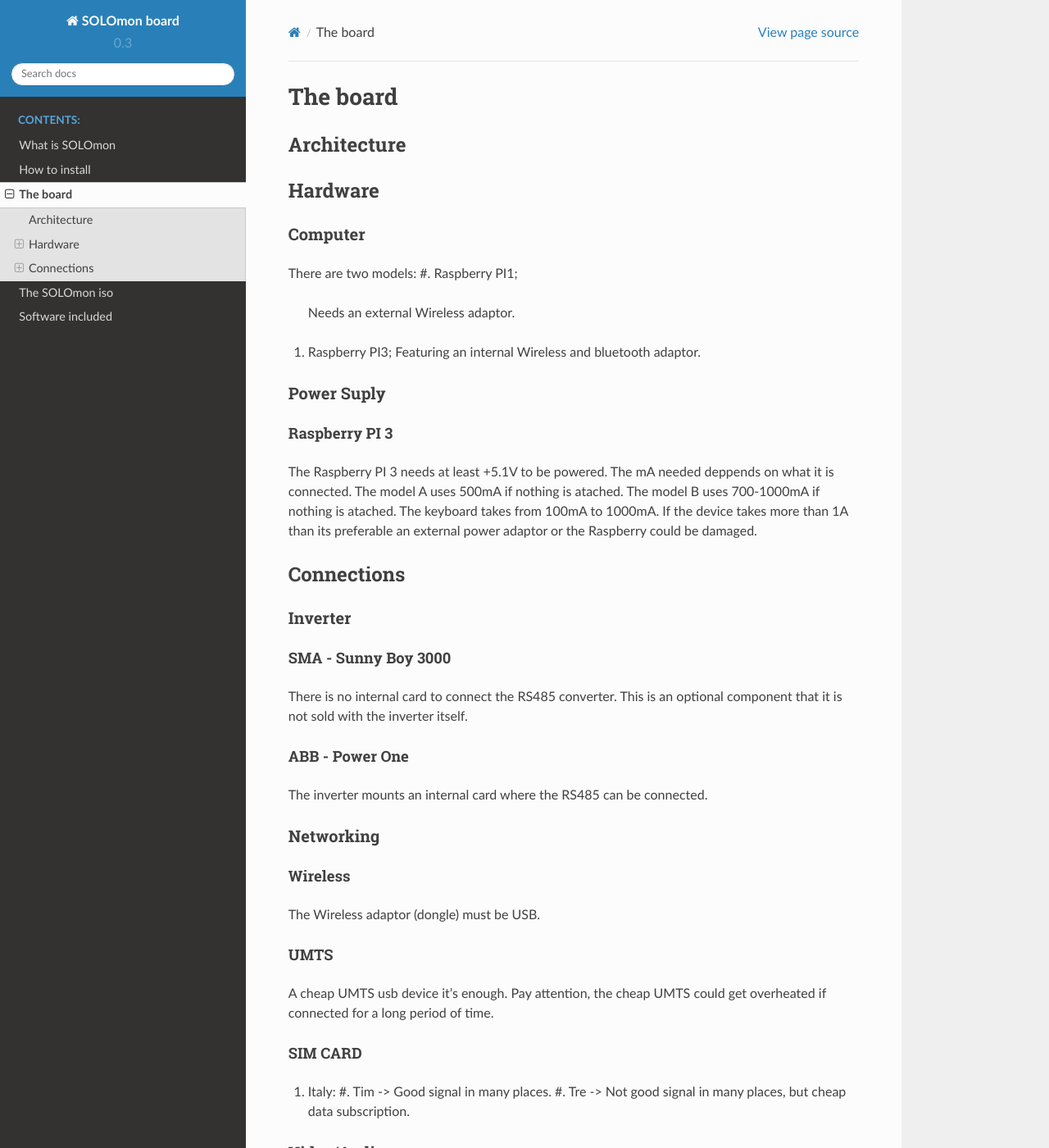
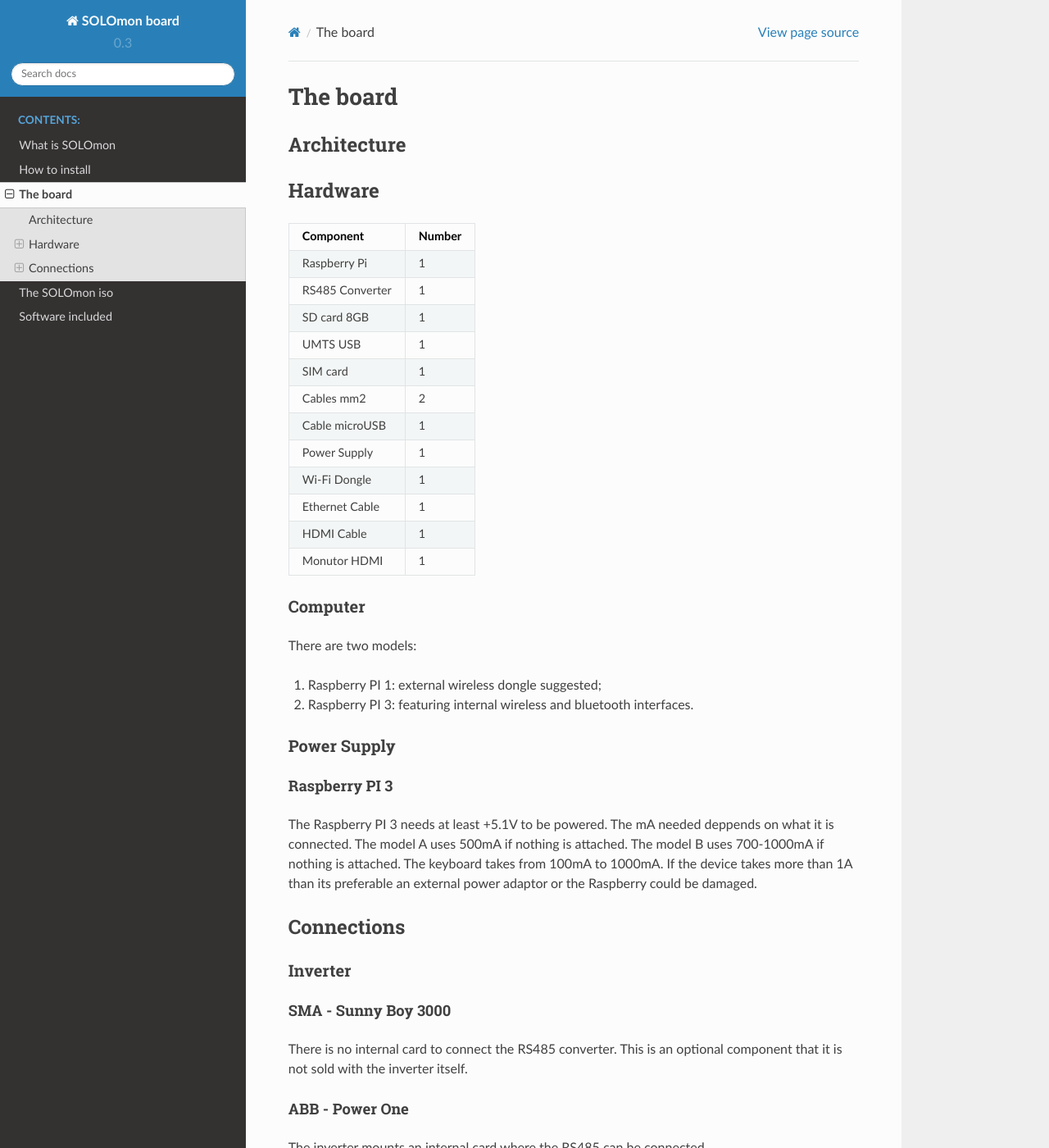
Before and after one commit to befair/solomon-board, a Sphinx documentation site: the page built from doc-dev/source/the-solomon-board.rst, in a window 1280 px wide and 1400 px high. Shown: the whole window at 82% size. Built offline with Sphinx 7.4.7 and the Read the Docs theme 2.0.0, drawn with Linux system fonts in a browser that asks for light colours; some of the changed text lies outside the part shown.

Commit message:
[REVIEW] the-solomon-board.rst: rst syntax review and minor fixes

```diff
--- a/doc-dev/source/the-solomon-board.rst
+++ b/doc-dev/source/the-solomon-board.rst
@@ -7,9 +7,9 @@ Architecture
 Hardware
 --------
 
-===========     ===========
-Component       Number
-===========     ===========
+=================     ===========
+Component             Number
+=================     ===========
 Raspberry Pi            1
 RS485 Converter         1
 SD card 8GB             1
@@ -22,24 +22,24 @@ Wi-Fi Dongle            1
 Ethernet Cable          1
 HDMI Cable              1
 Monutor HDMI            1
-===========     ===========
+=================     ===========
 
 Computer
 ^^^^^^^^
 There are two models:
-#. Raspberry PI1;
-   Needs an external Wireless adaptor.
-#. Raspberry PI3;
-   Featuring an internal Wireless and bluetooth adaptor.
 
-Power Suply
-^^^^^^^^^^^
+#. Raspberry PI 1: external wireless dongle suggested;
+#. Raspberry PI 3: featuring internal wireless and bluetooth interfaces.
+
+Power Supply
+^^^^^^^^^^^^
 Raspberry PI 3
-"""""""""""""
+""""""""""""""
+
 The Raspberry PI 3 needs at least +5.1V to be powered.
 The mA needed deppends on what it is connected.
-The model A uses 500mA if nothing is atached.
-The model B uses 700-1000mA if nothing is atached.
+The model A uses 500mA if nothing is attached.
+The model B uses 700-1000mA if nothing is attached.
 The keyboard takes from 100mA to 1000mA.
 If the device takes more than 1A than its preferable an external power adaptor or the Raspberry could be damaged.
 
@@ -64,12 +64,13 @@ The Wireless adaptor (dongle) must be USB.
 
 UMTS
 """"
-A cheap UMTS usb device it's enough.
-Pay attention, the cheap UMTS could get overheated if connected for a long period of time.
+A cheap UMTS usb device it's enough, but pay attention, because it could get overheated if connected for a long period of time.
 
 SIM CARD
 """"""""
+
 #. Italy:
+
    #. Tim -> Good signal in many places.
    #. Tre -> Not good signal in many places, but cheap data subscription.
 
```
Also changed, not shown: 1 other file.
